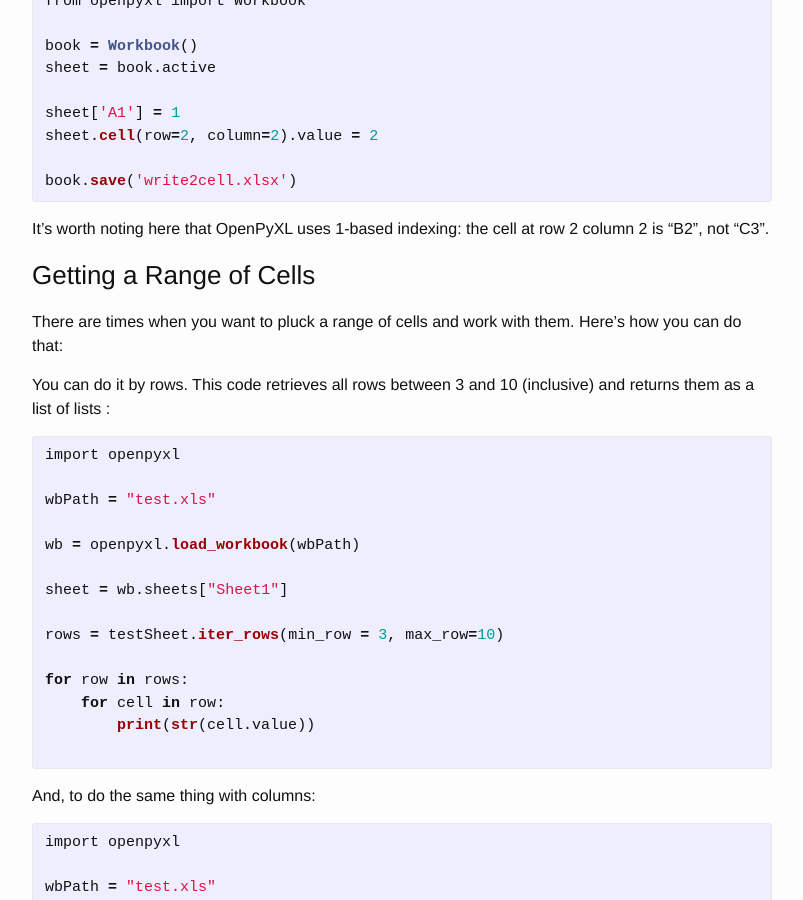
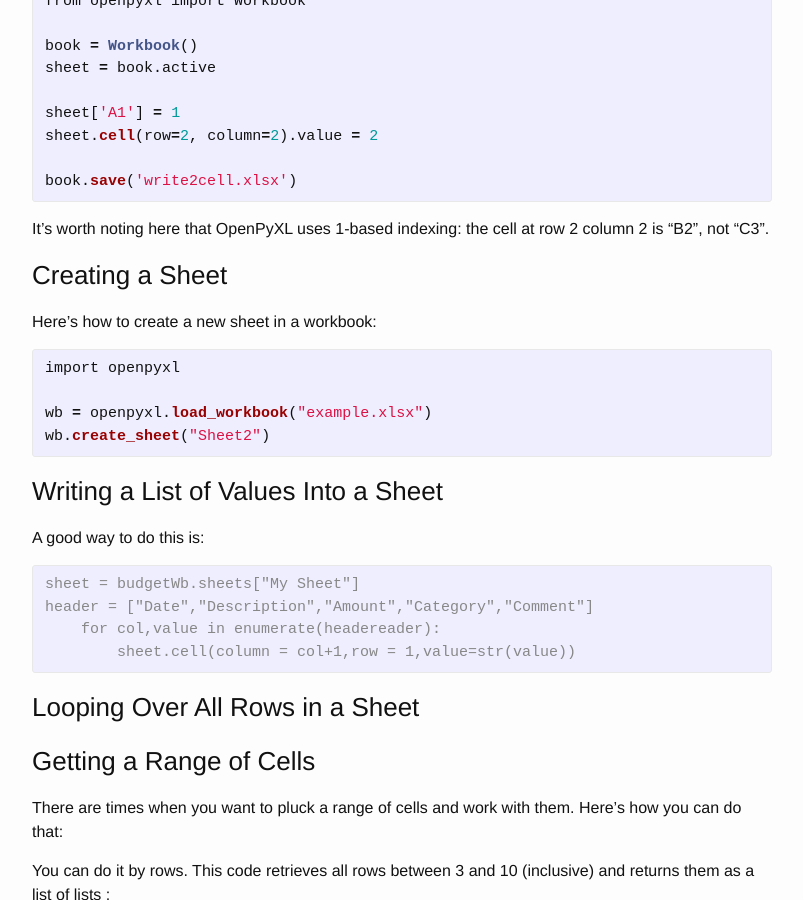
Before and after one commit to sfriederichs/sfriederichs.github.io, a Jekyll site: the page built from _posts/2020-07-13-Excel-with-Python.md, in a window 1280 px wide and 900 px high, scrolled down 2359 px. Shown: the whole window, without its empty margins (238-1041 px from the left). Built offline with Jekyll 4.4.1, drawn with Linux system fonts in a browser that asks for light colours.

Commit message:
Hopefully fixing tag error

```diff
--- a/_posts/2020-07-13-Excel-with-Python.md
+++ b/_posts/2020-07-13-Excel-with-Python.md
@@ -115,6 +115,32 @@ book.save('write2cell.xlsx')
 {% endhighlight %}
 
 It's worth noting here that OpenPyXL uses 1-based indexing: the cell at row 2 column 2 is "B2", not "C3".
+
+### Creating a Sheet ###
+
+Here's how to create a new sheet in a workbook:
+
+{% highlight python %}
+import openpyxl
+
+wb = openpyxl.load_workbook("example.xlsx")
+wb.create_sheet("Sheet2")
+
+{% endhighlight %}
+
+### Writing a List of Values Into a Sheet ###
+
+A good way to do this is:
+
+{% highlight console %}
+sheet = budgetWb.sheets["My Sheet"]
+header = ["Date","Description","Amount","Category","Comment"]
+    for col,value in enumerate(headereader):
+        sheet.cell(column = col+1,row = 1,value=str(value))
+{% endhighlight %}
+
+### Looping Over All Rows in a Sheet ###
+
 
 ### Getting a Range of Cells ###
 
```
Also changed, not shown: _posts/2020-11-16-aumatically-rip-cds--mp3--a-raspberry-pi.md (+0 -2 lines).
